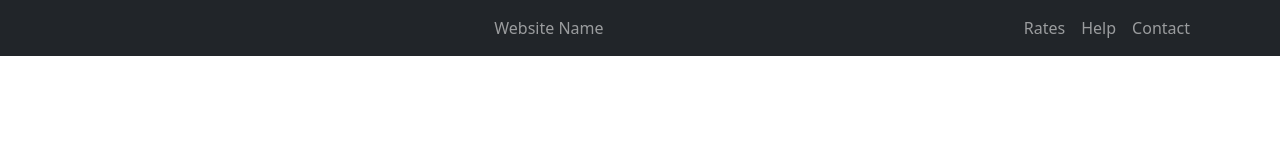
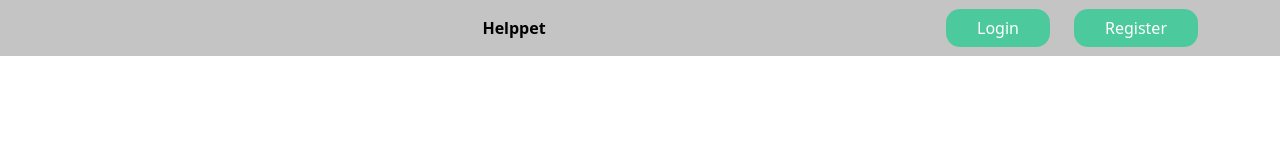
Before and after one commit to yunuswidodo/helppet, a plain HTML site: page template/index.html in a window 1280 px wide. Drawn offline with nearby package versions, Linux system fonts and the light colour scheme.

Commit message:
header home

```diff
--- a/template/index.html
+++ b/template/index.html
@@ -17,25 +17,20 @@
           </div>
         </nav> -->
 
-        <nav class="navbar navbar-expand-md navbar-fixed-top navbar-dark bg-dark main-nav">
+        <nav class="navbar navbar-expand-md" style="background-color: #C4C4C4;">
           <div class="container">
 
               <ul class="nav navbar-nav mx-auto">
-                  <li class="nav-item"><a class="nav-link" href="#">Website Name</a></li>
+                  <li class="nav-item"><a class="nav-link helpet-title" href="#">Helppet</a></li>
               </ul>
               <ul class="nav navbar-nav">
                   <li class="nav-item">
-                      <a class="nav-link" href="#">Rates</a>
+                    <button type="button" class="btn btn-login me-4">Login</button>
                   </li>
                   <li class="nav-item">
-                      <a class="nav-link" href="#">Help</a>
-                  </li>
-                  <li class="nav-item">
-                      <a class="nav-link" href="#">Contact</a>
+                    <button type="button" class="btn btn-register">Register</button>
                   </li>
               </ul>
           </div>
-
-
 </body>
 </html>
--- a/template/style.css
+++ b/template/style.css
@@ -1,7 +1,28 @@
-.navbar-brand-centered{
-    position: absolute;
-        left: 50%;
-        display: block;
-        width: 160px;
-        text-align: center;
+.helpet-title{
+    color:black;
+    font-weight: bold;
 }
+.btn-login {
+    background-color: #4DCA9D;
+    color: white;
+    padding-left:30px ;
+    padding-right:30px ;
+
+    border-radius: 14px;
+}
+.btn-login:hover {
+        background-color: #5AE4B3;
+        color: white;
+}
+.btn-register {
+    background-color: #4DCA9D;
+    color: white;
+    padding-left:30px ;
+    padding-right:30px ;
+    border-radius: 14px;
+}
+
+.btn-register:hover {
+    background-color: #5AE4B3;
+    color: white;
+}
```
